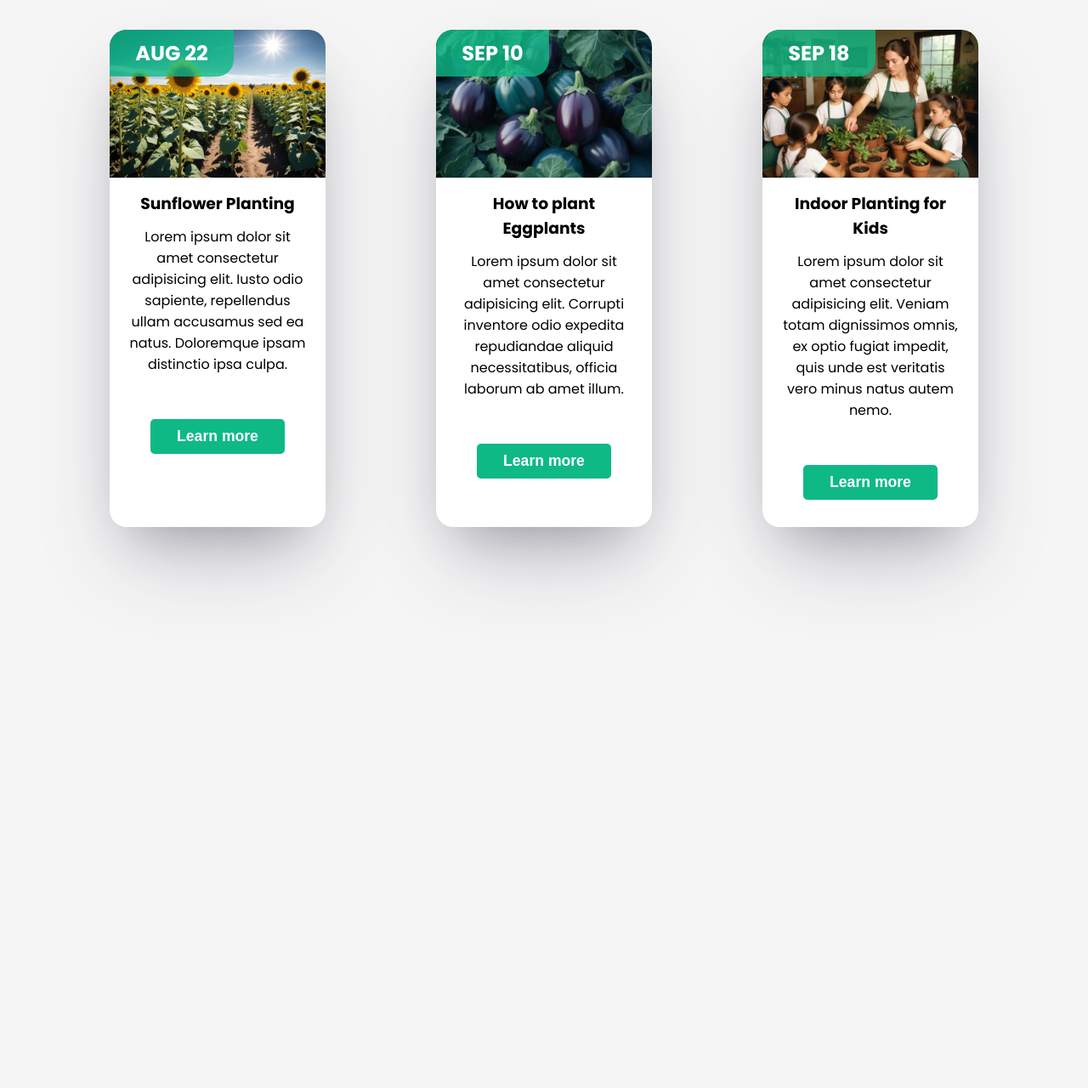
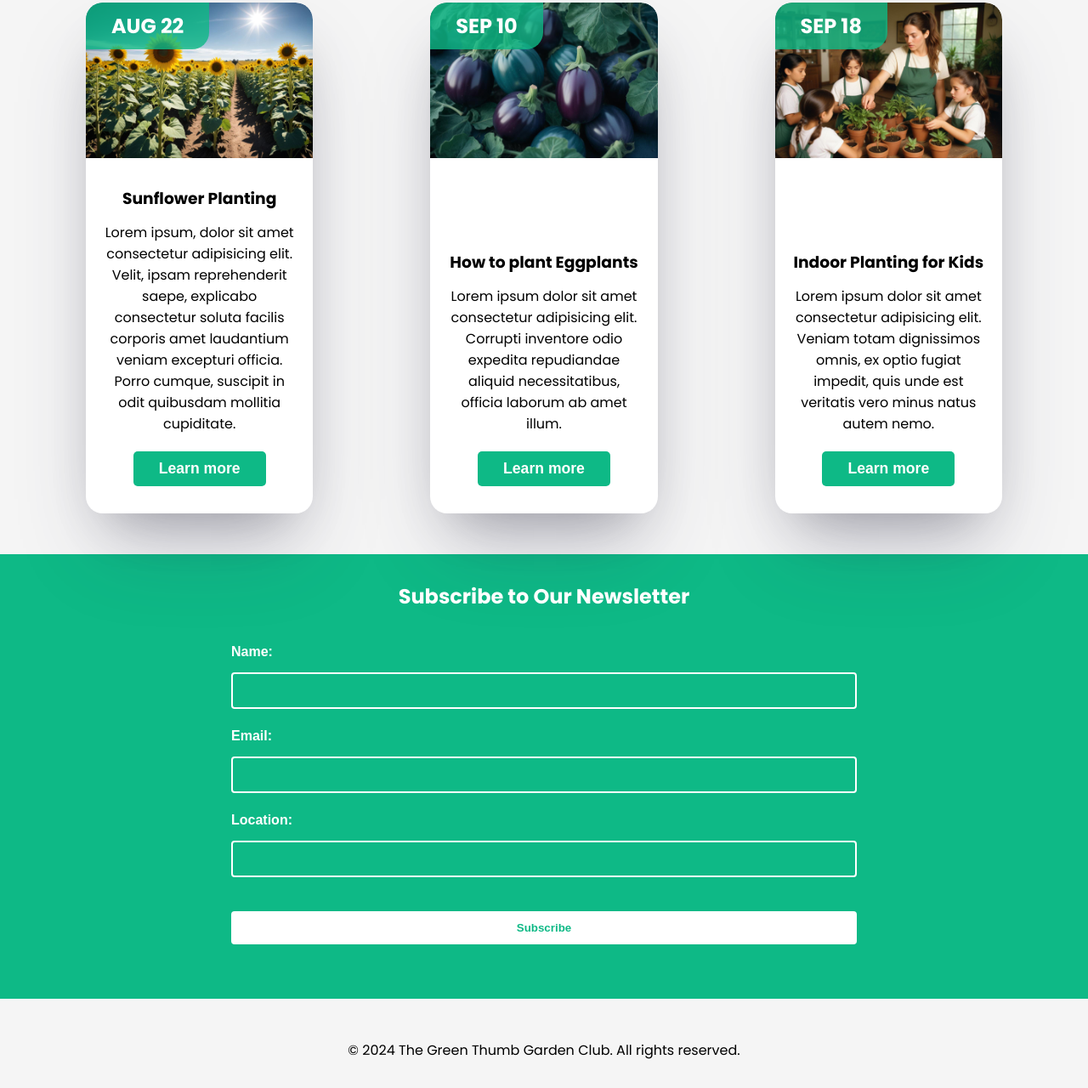
Before and after one commit to dibox-d/responsive-club, a plain HTML site: page index.html in a window 1280 px wide. Shown: the part 1626-2906 px from the top of the page at 85% size. Before the commit the page ends 2397 px from the top, so only its background shows below. Drawn offline with Linux system fonts and the light colour scheme.

Commit message:
Added Newsletter and Footer CSS And HTML

```diff
--- a/index.html
+++ b/index.html
@@ -119,34 +119,66 @@
     <div class="cards-container">
         <div class="cards card-1">
             <h2>AUG 22</h2>
+            <div class="image-wrapper">
                 <img src="./Images/sunflower-event.jpeg" alt="Sunflower-picture">
+            </div>
             <div class="Information">
                 <h3>Sunflower Planting</h3>
-            <p>Lorem ipsum dolor sit amet consectetur adipisicing elit. Iusto odio sapiente, repellendus ullam accusamus sed ea natus. Doloremque ipsam distinctio ipsa culpa.</p>
+                <p>Lorem ipsum, dolor sit amet consectetur adipisicing elit. Velit, ipsam reprehenderit saepe, explicabo consectetur soluta facilis corporis amet laudantium veniam excepturi officia. Porro cumque, suscipit in odit quibusdam mollitia cupiditate.</p>
+                <button>Learn more</button>
             </div>
-        <button>Learn more</button>
         </div>
         <div class="cards card-2">
             <h2>SEP 10</h2>
+            <div class="image-wrapper">
                 <img src="./Images/eggplant-event.jpeg" alt="Sunflower-picture">
+            </div>
             <div class="Information">
                 <h3>How to plant Eggplants</h3>
                 <p>Lorem ipsum dolor sit amet consectetur adipisicing elit. Corrupti inventore odio expedita repudiandae aliquid necessitatibus, officia laborum ab amet illum.</p>
+                <button>Learn more</button>
             </div>
-        <button>Learn more</button>
         </div>
         <div class="cards card-3">
             <h2>SEP 18</h2>
+            <div class="image-wrapper">
                 <img src="./Images/indoor-event.jpeg" alt="Sunflower-picture">
+            </div>
             <div class="Information">
                 <h3>Indoor Planting for Kids</h3>
                 <p>Lorem ipsum dolor sit amet consectetur adipisicing elit. Veniam totam dignissimos omnis, ex optio fugiat impedit, quis unde est veritatis vero minus natus autem nemo.</p>
+                <button>Learn more</button>
             </div>
-        <button>Learn more</button>
         </div>
     </div>
 </section>
 
+<!-- MEMBERSHIP SECTION -->
 
-</body>
-</html>
+            <div class="subscribe-form-container">
+                <h2>Subscribe to Our Newsletter</h2>
+                <form class="subscribe-form">
+                  <label for="name">Name:</label>
+                  <input type="text" id="name" name="name" required>
+
+                  <label for="email">Email:</label>
+                  <input type="email" id="email" name="email" required>
+
+                  <label for="location">Location:</label>
+                  <input type="text" id="location" name="location" required>
+
+                  <button type="submit">Subscribe</button>
+                </form>
+              </div>
+
+    </div>
+    <div class="membership-prices">
+        <div class="prices-item item 1">
+        </div>
+    </div>
+</section>
+
+<footer>
+    <p>© 2024 The Green Thumb Garden Club. All rights reserved.</p>
+
+</footer>
--- a/styles.css
+++ b/styles.css
@@ -10,6 +10,7 @@
 
   body {
     background-color: whitesmoke;
+    height: auto;
   }
 
 /* NAV BAR */
@@ -317,34 +318,34 @@
 .events-container {
   background-color: whitesmoke;
   width: 100%;
-  height: 53rem;
+  padding: 2rem 0;
   text-align: center;
 }
 
 .cards-container {
   display: flex;
+  flex-wrap: wrap;
   justify-content: space-around;
-  margin: 4rem;
-  flex: 1 1 0;
+  margin: 0 2rem;
 }
 
 .events-container > h2 {
   font-size: 2rem;
-  margin-top: 3rem;
-
+  margin-top: 2rem;
 }
 
 .cards {
   display: flex;
   flex-direction: column;
-  justify-content: flex-start;
+  justify-content: space-between;
   text-align: center;
   background-color: white;
   width: 22%;
-  height: auto;
+  margin: 1rem 0;
   border-radius: 20px;
   box-shadow: rgba(255, 255, 255, 0.1) 0px 1px 1px 0px inset, rgba(50, 50, 93, 0.25) 0px 50px 100px -20px, rgba(0, 0, 0, 0.3) 0px 30px 60px -30px;
   box-sizing: border-box;
+  overflow: hidden; /* Ensure no overflow from the image */
 }
 
 .cards:hover {
@@ -356,24 +357,27 @@
   width: 100%;
   height: auto;
   border-radius: 20px 20px 0px 0px;
+  object-fit: cover; /* Ensures the image covers the container */
 }
 
-.cards h1,h3,h4 {
+.Information {
+  padding: 0 20px;
+}
+
+.cards h1, .cards h3, .cards h4 {
   margin-top: 1rem;
   padding-top: 10px;
-  padding: 0 20px;
 }
 
 .cards p {
   height: auto;
-  padding: 0 20px;
   padding-bottom: 20px;
 }
 
 .cards h2 {
   position: absolute;
   color: white;
-  background-color: rgb(14, 185, 134, .8);
+  background-color: rgba(14, 185, 134, 0.8);
   border-radius: 20px 0px 20px 0px;
   padding: 10px 30px;
 }
@@ -386,12 +390,113 @@
   padding: 10px 30px;
   font-size: 1.1rem;
   font-weight: 900;
-  margin: 2rem 3rem;
-
-
+  margin-top: auto;
+  margin-bottom: 2rem;
 }
 
 button:hover {
   background-color: #23906F;
   transition: .2s ease-in;
 }
+
+/* Responsive Layout */
+
+@media (max-width: 1200px) {
+  .cards {
+      width: 30%;
+  }
+}
+
+@media (max-width: 992px) {
+  .cards {
+      width: 45%;
+  }
+}
+
+@media (max-width: 768px) {
+  .cards-container {
+      flex-direction: column;
+      align-items: center;
+  }
+
+  .cards {
+      width: 80%;
+  }
+}
+
+@media (max-width: 576px) {
+  .cards {
+      width: 90%;
+  }
+}
+
+/* MEMBERSHIP SECTION */
+
+/* SUBSCRIBE FORM */
+.subscribe-form-container {
+  background-color: #0eb986;
+  display: flex;
+  flex-direction: column;
+  justify-content: center;
+  align-items: center;
+  padding: 2rem;
+  color: white;
+}
+
+.subscribe-form {
+  padding: 2rem;
+  border-radius: 8px;
+ color: whte;
+  max-width: 800px;
+  width: 100%;
+  line-height: 2rem;
+}
+
+.subscribe-form h2 {
+  margin-top: 1.5rem 0;
+  font-family: 'Arial', sans-serif;
+}
+
+.subscribe-form label {
+  display: block;
+  margin-bottom: 0.5rem;
+  font-weight: 600;
+  font-family: 'Arial', sans-serif;
+}
+
+.subscribe-form input {
+  width: 100%;
+  padding: 0.75rem;
+  margin-bottom: 1rem;
+  border: 2px solid white;
+  border-radius: 4px;
+  font-family: 'Arial', sans-serif;
+  background-color: #0eb986;
+}
+
+.subscribe-form button {
+  width: 100%;
+  padding: 0.75rem;
+  margin-top: 1.5rem;
+  background-color: white; /* Green color */
+  color: #0eb986;
+  border: none;
+  border-radius: 4px;
+  font-weight: 600;
+  font-family: 'Arial', sans-serif;
+  cursor: pointer;
+}
+
+.subscribe-form button:hover {
+  background-color: #23906F; /* Darker green on hover */
+  color: white;
+}
+
+/* FOOTER */
+
+footer {
+  text-align: center;
+  padding-bottom: 2rem;
+
+
+}
```
Also changed, not shown: 1 other file. Lines whose indentation alone changed are shown as unchanged.
